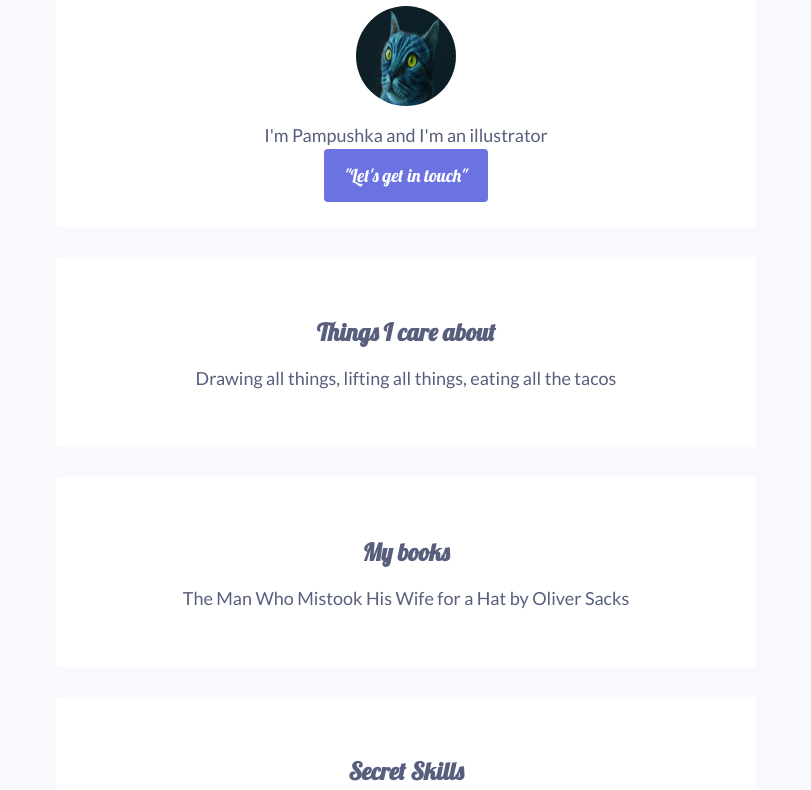
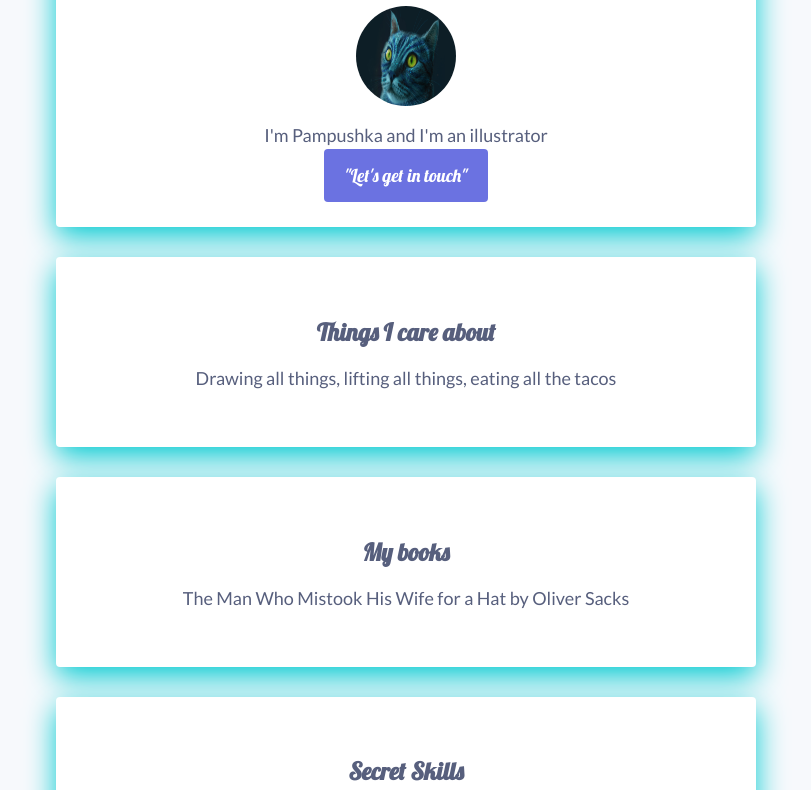
Before and after one commit to Pampushka/workshop_startup, a plain HTML site: page index.html in a window 1280 px wide. Shown: the part 147-937 px from the top of the page, without its empty margins (234-1045 px from the left). Drawn offline with Linux system fonts and the light colour scheme.

Commit message:
color shaddow
changes

```diff
--- a/style.css
+++ b/style.css
@@ -33,7 +33,7 @@ a {
 	padding: 40px;
 	margin: 30px 0px;
 	border-radius: 4px;
-	box-shadow: 0px 10px 30px #SF634F;
+	box-shadow: 0px 10px 30px #00CAD1;
 	text-align: center;
 }
 
```
Also changed, not shown: index.html (+1 -1 lines).
